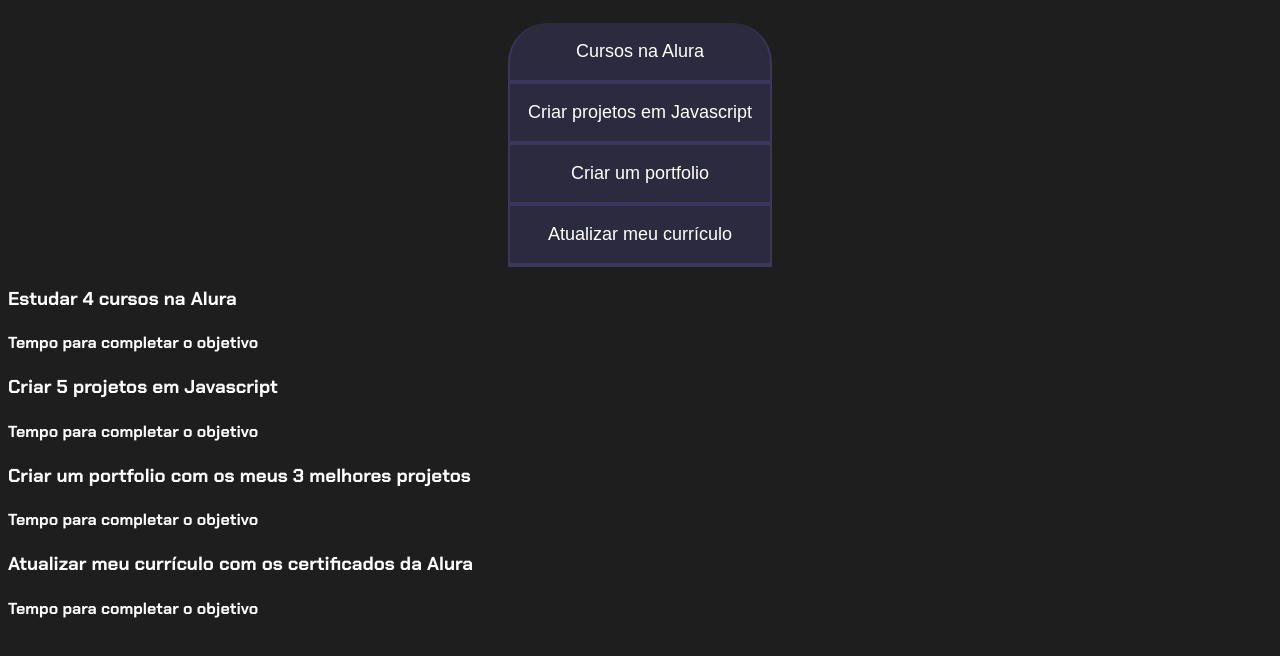
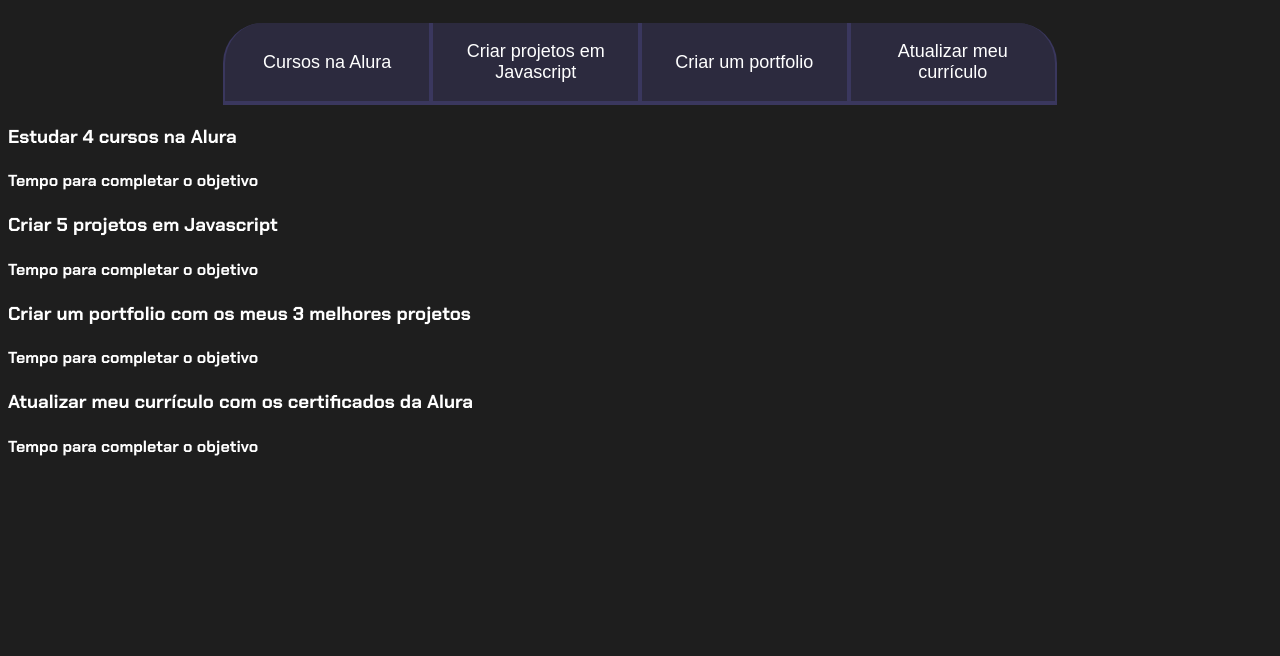
Before and after one commit to Ferreira000/objetivos-do-ano-2024, a plain HTML site: page index.html in a window 1280 px wide. Shown: the part 80-736 px from the top of the page. Drawn offline with Linux system fonts and the light colour scheme.

Commit message:
style.css

```diff
--- a/style.css
+++ b/style.css
@@ -57,5 +57,20 @@
         display: block;
     }
 
+.botao:first-child {
+    border-radius: 40px 40px 0 0;
+}
+
+@media screen and (min-width: 768px) {
+    .botoes {
+        display: flex;
+    }
+
     .botao:first-child {
-        border-radius: 40px 40px 0 0;
+        border-radius: 40px 0 0 0;
+    }
+
+    .botao:last-child {
+        border-radius: 0 40px 0 0;
+    }
+}
```
